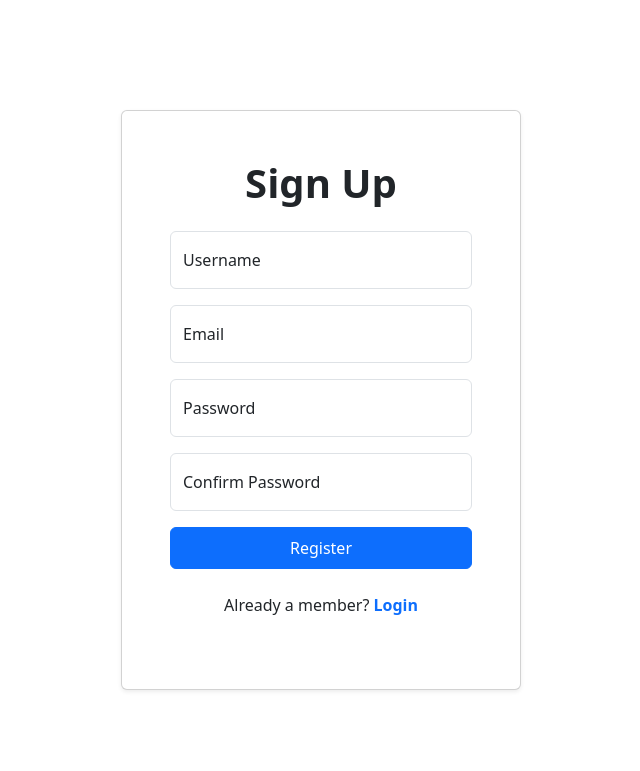
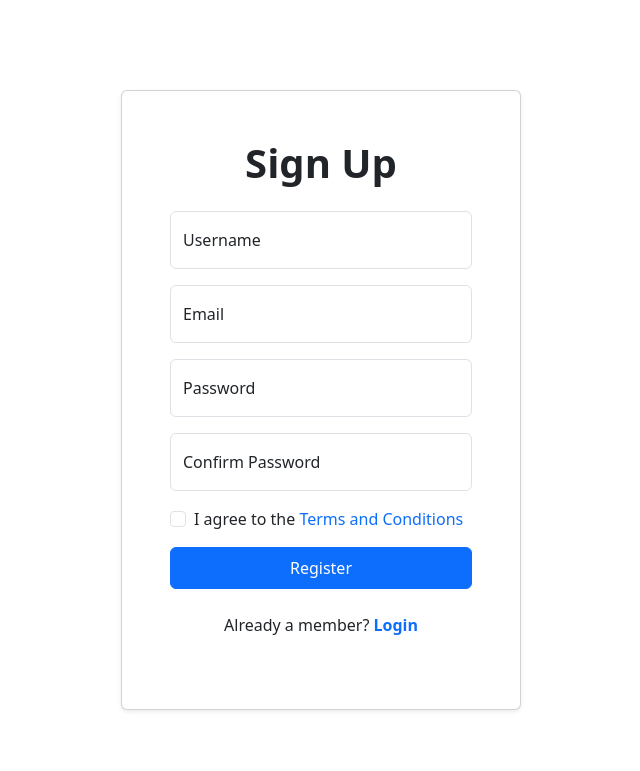
Before and after one commit to Tweek-byte/Quiz_Application_Project, a Django app: page /user/register in a window 1280 px wide. Shown: the part 56-827 px from the top of the page, without its empty margins (319-959 px from the left). Run offline with Django 5.2, Linux system fonts and the light colour scheme.

Commit message:
feat(front-end): create terms and conditions check box

```diff
--- a/templates/register.html
+++ b/templates/register.html
@@ -40,6 +40,13 @@
                 <label for="confirmPasswordInput">Confirm Password</label>
             </div>
 
+            <div class="form-check mb-3">
+              <input type="checkbox" class="form-check-input" id="termsCheckbox" name="terms" required>
+              <label class="form-check-label" for="termsCheckbox">
+                  I agree to the <a href="#" class="text-decoration-none">Terms and Conditions</a>
+              </label>
+            </div>
+
             <button type="submit" class="btn btn-primary w-100 py-2">Register</button>
 
             <p class="text-center my-4">Already a member?
```
